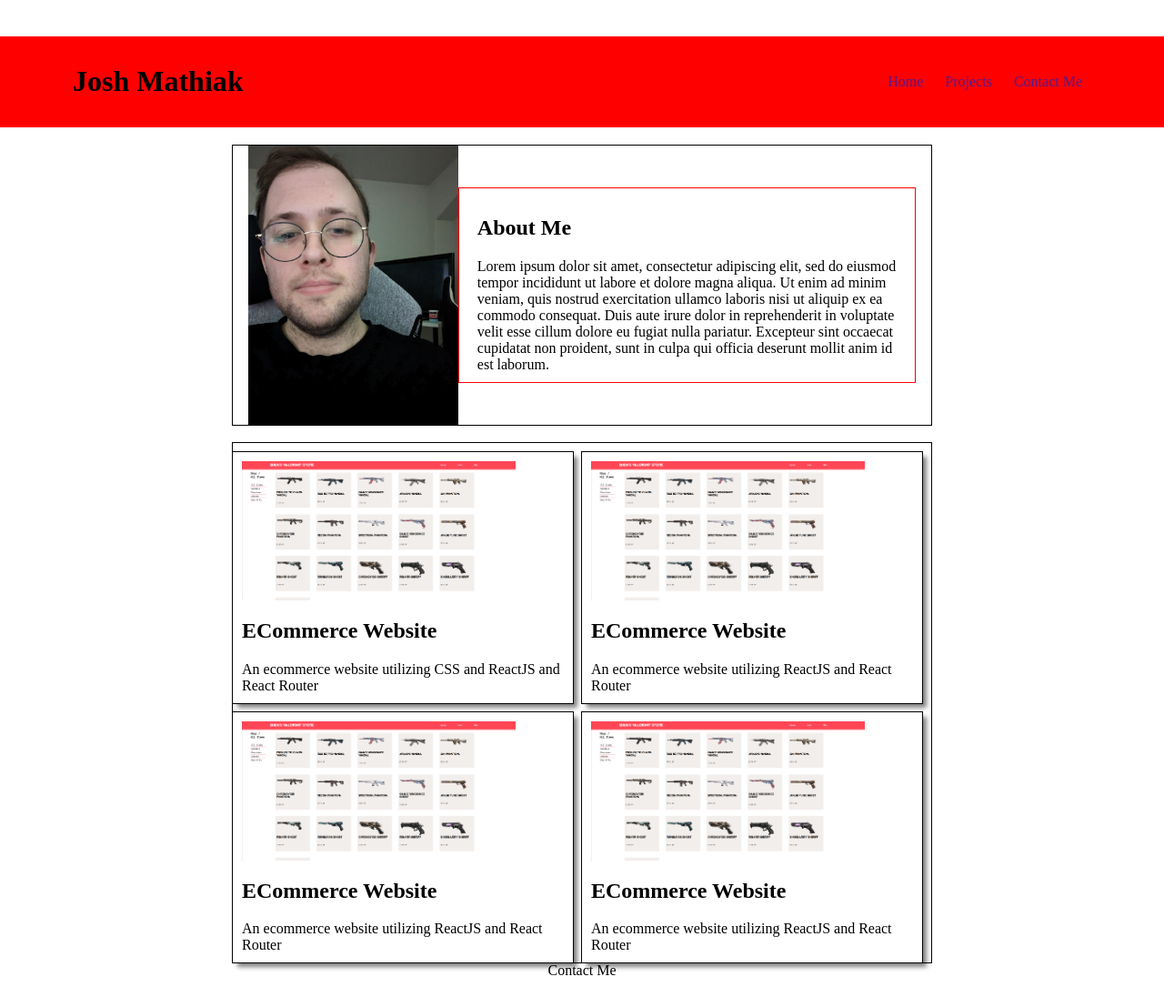
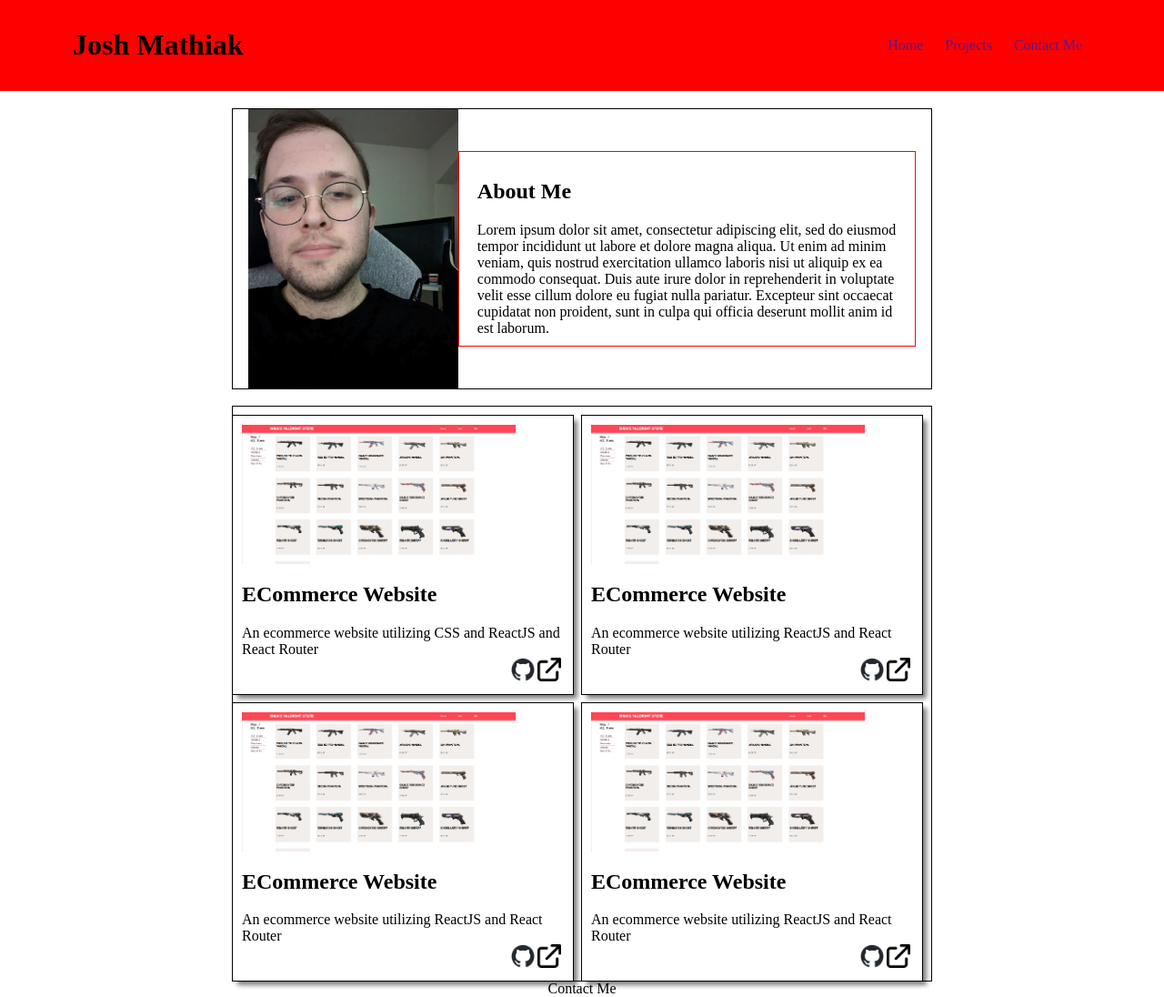
Before and after one commit to JMathiak/personal-portfolio, a website: page src/index.html in a window 1280 px wide. Shown: the whole page at 91% size. Drawn offline with Linux system fonts and the light colour scheme.

Commit message:
Added github and external icon/link

```diff
--- a/src/index.html
+++ b/src/index.html
@@ -32,9 +32,11 @@
                     <h2>ECommerce Website</h2>
                     <div class="project-details">
                         <div class="project-description">An ecommerce website utilizing CSS and ReactJS and React Router </div>
-                        <div class="project-icons"></div>
                     </div>
-
+                    <div class="project-icons">
+                        <a href="https://github.com/JMathiak/shopping-cart" target="_blank" class="github-link"><img src="./photos/github-mark.png" alt="github icon" class="github-icon"></a>
+                        <a href="https://jmathiak.github.io/shopping-cart/" target="_blank" class="external-link"><img src="./photos/external-link.png" alt="external link icon" class="external-icon"></a>
+                    </div>
                 </div>
                 <div class="project-card">
                     <img class="project-picture" src="./photos/valoStoreSS.png" alt="Picture of eCommerce Store Project">
@@ -43,7 +45,10 @@
                         <div class="project-description">An ecommerce website utilizing ReactJS and React Router </div>
                         <div class="project-icons"></div>
                     </div>
-
+                <div class="project-icons">
+                        <a href="https://github.com/JMathiak/shopping-cart" target="_blank" class="github-link"><img src="./photos/github-mark.png" alt="github icon" class="github-icon"></a>
+                        <a href="https://jmathiak.github.io/shopping-cart/" target="_blank" class="external-link"><img src="./photos/external-link.png" alt="external link icon" class="external-icon"></a>
+                    </div>
                 </div>
             </section>
             <section class="project-column">
@@ -54,7 +59,10 @@
                         <div class="project-description">An ecommerce website utilizing ReactJS and React Router </div>
                         <div class="project-icons"></div>
                     </div>
-
+                <div class="project-icons">
+                        <a href="https://github.com/JMathiak/shopping-cart" target="_blank" class="github-link"><img src="./photos/github-mark.png" alt="github icon" class="github-icon"></a>
+                        <a href="https://jmathiak.github.io/shopping-cart/" target="_blank" class="external-link"><img src="./photos/external-link.png" alt="external link icon" class="external-icon"></a>
+                    </div>
                 </div>
                 <div class="project-card">
                     <img class="project-picture" src="./photos/valoStoreSS.png" alt="Picture of eCommerce Store Project">
@@ -63,11 +71,14 @@
                         <div class="project-description">An ecommerce website utilizing ReactJS and React Router </div>
                         <div class="project-icons"></div>
                     </div>
-
+                <div class="project-icons">
+                        <a href="https://github.com/JMathiak/shopping-cart" target="_blank" class="github-link"><img src="./photos/github-mark.png" alt="github icon" class="github-icon"></a>
+                        <a href="https://jmathiak.github.io/shopping-cart/" target="_blank" class="external-link"><img src="./photos/external-link.png" alt="external link icon" class="external-icon"></a>
+                    </div>
                 </div>
             </section>
         </section>
-        <section>Contact Me</section>
+        <section id="contact-me">Contact Me</section>
     </main>
     <footer></footer>
 </body>
--- a/src/styles/main.css
+++ b/src/styles/main.css
@@ -10,7 +10,6 @@ html, body{
     max-width: 100%;
     background-color: red;
     padding: 10px 80px 10px 80px;
-    margin-top: 40px;
 }
 
 .nav-container{
@@ -103,3 +102,25 @@ html, body{
     width: 85%;
     height:auto;
 }
+
+.github-icon{
+    width: 26px;
+}
+
+.github-link{
+    padding: 0px 3px 0 0;
+}
+
+.external-icon{
+    width: 26px;
+}
+
+.external-link{
+    padding: 0px 3px 0 0;
+}
+
+.project-icons{
+    display: flex;
+    justify-content: flex-end;
+    width: 100%;
+}
```
Also changed, not shown: src/photos/external-link.png (added), src/photos/github-mark.png (added).
